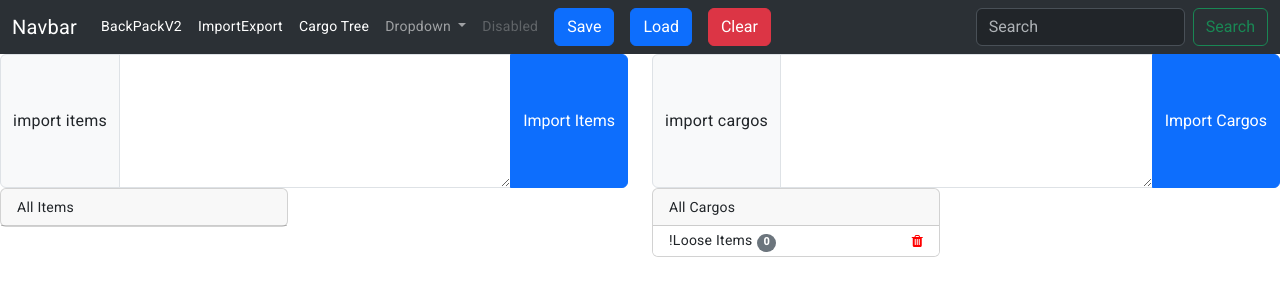
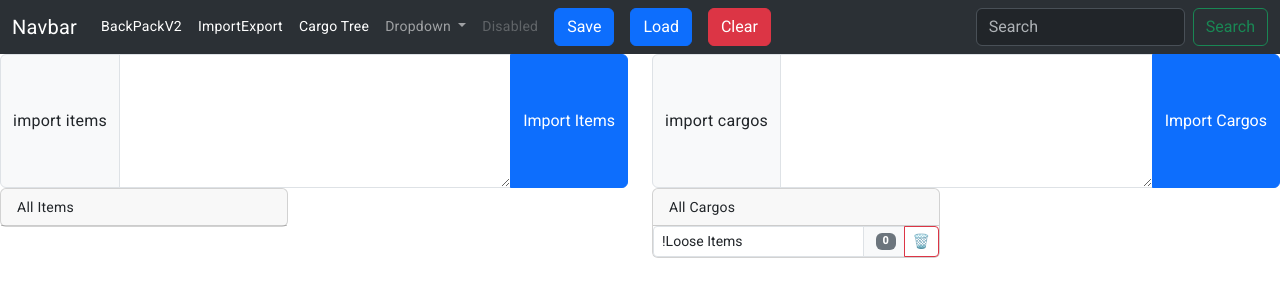
Before and after one commit to KubaMiszcz/BackPackManager, an Angular app in the folder BackPackManager-Front/: page /import-export-tab in a window 1280 px wide. Shown: the top 300 px of the page. Built offline with nearby package versions, Linux system fonts and the light colour scheme.

Commit message:
edit finished

```diff
--- a/BackPackManager-Front/src/app/components/cargo-item/cargo-item.component.html
+++ b/BackPackManager-Front/src/app/components/cargo-item/cargo-item.component.html
@@ -4,7 +4,7 @@
         <i *ngIf="!isCollapsed" class="fa fa-chevron-circle-down" aria-hidden="true" (click)="isCollapsed=!isCollapsed"></i>
         <div class="title px-3">{{cargo.name | uppercase }}</div>
     </div>
-    <div *ngIf="!isCollapsed" cdkDropList [cdkDropListData]="cargo.items" class="example-list" (cdkDropListDropped)="drop($event)">
+    <div *ngIf="!isCollapsed" cdkDropListSortingDisabled cdkDropList [cdkDropListData]="cargo.items" class="example-list" (cdkDropListDropped)="drop($event)">
         <div class="example-box" *ngFor="let item of cargo.items" cdkDrag>
             <app-simple-item [item]="item"></app-simple-item>
         </div>
--- a/BackPackManager-Front/src/app/components/import-export-tab/import-export-tab.component.html
+++ b/BackPackManager-Front/src/app/components/import-export-tab/import-export-tab.component.html
@@ -22,15 +22,12 @@
             <div class="card-header">
                 All Items
             </div>
-            <ul class="list-group list-group-flush">
-                <li *ngFor="let item of items" class="list-group-item">
-                    <div class="item">
-                        <span>{{item.name}}</span>
-                        <i *ngIf="!isCargoItem(item.name)" class="fa fa-trash red" aria-hidden="true"
-                            (click)="moveItemToThrash(item)"></i>
-                    </div>
-                </li>
-            </ul>
+            <div *ngFor="let item of items">
+                <div  class="input-group input-group-sm">
+                    <input type="text" [(ngModel)]="item.name" class="form-control" placeholder="name" aria-label="name">
+                    <button class="btn btn-outline-danger" type="button" (click)="moveItemToThrash(item)"> 🗑️</button>
+                </div>
+            </div>
         </div>
     </div>
 
@@ -39,17 +36,15 @@
             <div class="card-header">
                 All Cargos
             </div>
-            <ul class="list-group list-group-flush">
-                <li *ngFor="let item of cargos" class="list-group-item">
-                    <div class="item">
-                        <div>
-                            <span>{{item.name}}</span>
-                            <span class="badge rounded-pill text-bg-secondary ms-1">{{item.items.length}}</span>
-                        </div>
-                        <i class="fa fa-trash red" aria-hidden="true" (click)="moveCargoToThrash(item)"></i>
-                    </div>
-                </li>
-            </ul>
+            <div *ngFor="let cargo of cargos">
+                <div  class="input-group input-group-sm">
+                    <input type="text" [(ngModel)]="cargo.name" class="form-control " placeholder="name" aria-label="name">
+                    <span class="input-group-text">
+                        <span class="badge text-bg-secondary ms-1">{{cargo.items.length}}</span>
+                    </span>
+                    <button class="btn btn-outline-danger" type="button" (click)="moveCargoToThrash(cargo)"> 🗑️</button>
+                </div>
+            </div>
         </div>
     </div>
 </div>
--- a/BackPackManager-Front/src/app/components/import-export-tab/import-export-tab.component.ts
+++ b/BackPackManager-Front/src/app/components/import-export-tab/import-export-tab.component.ts
@@ -23,7 +23,12 @@ export class ImportExportTabComponent implements OnInit {
     this.appService.cargosBS.subscribe(
       (data) => {
         this.cargos = _.sortBy(data, 'name');
-        this.items = _.sortBy(this.appService.getAllItems(), 'name');
+        this.items = _.sortBy(
+          this.appService
+            .getAllItems()
+            .filter((i) => !this.appService.isCargoItemByName(i.name)),
+          'name'
+        );
       }
     );
   }
--- a/BackPackManager-Front/src/app/services/app-service.service.ts
+++ b/BackPackManager-Front/src/app/services/app-service.service.ts
@@ -57,6 +57,12 @@ export class AppService {
     this.cargosBS.value.forEach((c) => {
       _.remove(c.items, item);
     });
+
+    this.updateForViews();
+  }
+
+  updateForViews() {
+    this.cargosBS.next(this.cargosBS.value);
   }
 
   moveCargoToThrash(cargo: ICargoItem) {
@@ -71,7 +77,7 @@ export class AppService {
     defaultCargo.items = defaultCargo?.items.concat(cargoToRemove?.items ?? []);
     _.remove(this.cargosBS.value, cargoToRemove);
     this.moveItemToThrashByName(cargo.name);
-    this.cargosBS.next(this.cargosBS.value);
+    this.updateForViews();
   }
 
   moveItemToThrashByName(name: string) {
```
